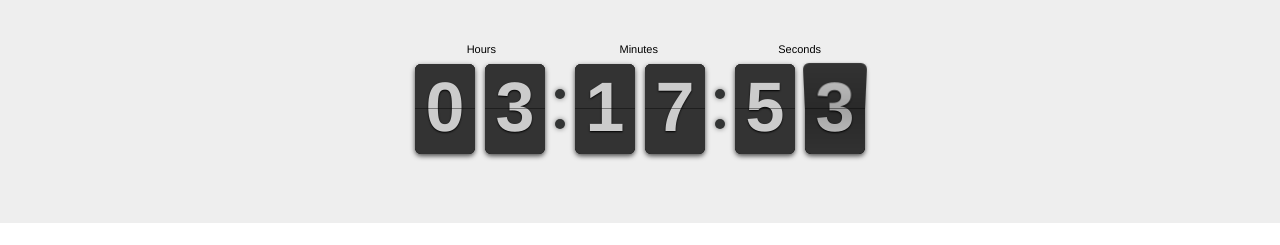
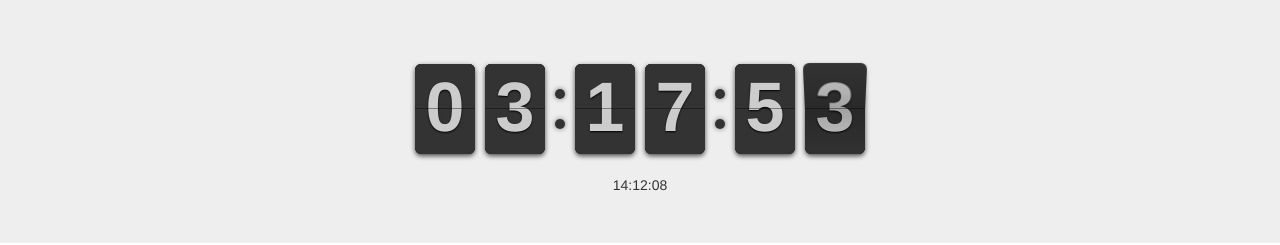
Before and after one commit to 13/flipclock_ct, a plain HTML site: page index.html in a window 1280 px wide. Shown: the top 245 px of the page. Drawn offline with Linux system fonts and the light colour scheme.

Commit message:
add momentjs for live clock & remove labels html

```diff
--- a/index.html
+++ b/index.html
@@ -10,6 +10,7 @@
     <script src="js/bootstrap.min.js"></script>
     <link rel="stylesheet" href="css/flipclock.css">
     <script src="js/flipclock.min.js"></script>
+    <script src="js/moment-with-locales.js"></script>
     <style>
       .clock-wrapper {
 	      display:inline-block;
@@ -18,6 +19,7 @@
       .clock {
 	      text-align:center;
       }
+      .flip-clock-label{ display: none !important; }
     </style>
   </head>
   <body>
@@ -28,8 +30,10 @@
           <div class="message"></div>
 	</div>
       </div>
+      <div class="text-center">
+        <div id="time"></div>
+      </div>
     </div>
-
 
     <section id="webcams">
         <div class="container">
@@ -80,9 +84,11 @@
         </div>
     </section>
   <script type="text/javascript">
+
   var now = new Date();
   var datetime = new Date();
 
+  // Vormittag, Nachmittag, Samstagvormittag
   var ntime = new Date(now.getFullYear(), now.getMonth(), now.getDate(), 12, 00);
   var ctime = new Date(now.getFullYear(), now.getMonth(), now.getDate(), 17, 30);
   var fntime = new Date(now.getFullYear(), now.getMonth(), now.getDate(), 12, 30);
@@ -96,23 +102,22 @@
       var datetime = (ctime.getTime()/1000);
     }
   }
-  //}
-  //if ((ntime.getTime()/1000) < (now.getTime()/1000) && (now.getTime()/1000) < (ctime.getTime()/1000)){
-  //  var datetime = (ctime.getTime()/1000);
-  //}
 
   var diff = (datetime) - (now.getTime()/1000);
+  if (diff < 0){
+    diff = 0;
+  }
   var clock = $('.clock').FlipClock(diff,{
       clockFace: 'HourlyCounter',
       countdown: true
   });
 
-  var date1 = new Date(2017, 2, 10);
-  var diff1 = (date1.getTime()/1000) - (now.getTime()/1000);
-  var clock1 = $('.clock1').FlipClock(diff1,{
-      clockFace: 'DailyCounter',
-      countdown: true
-  });
+  // Aktuelle Uhrzeit
+  var interval = setInterval(function() {
+    var momentNow = moment();
+    $('#time').html(momentNow.format('HH:mm:ss'));
+  }, 100);
+
   </script>
   </body>
 </html>
```
